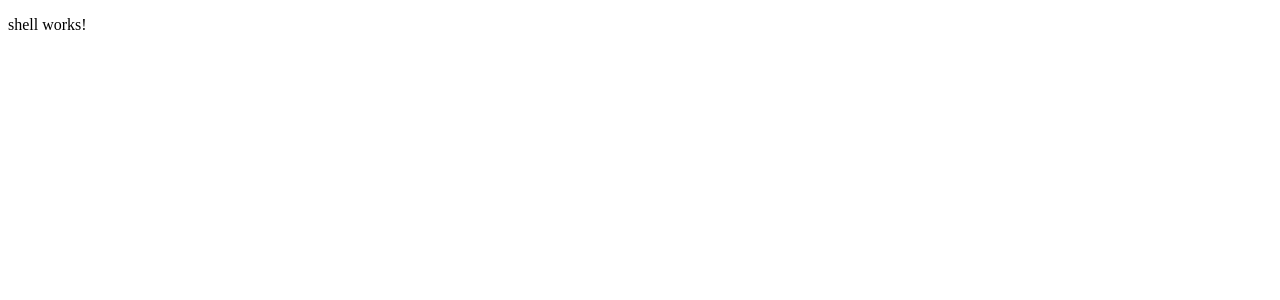
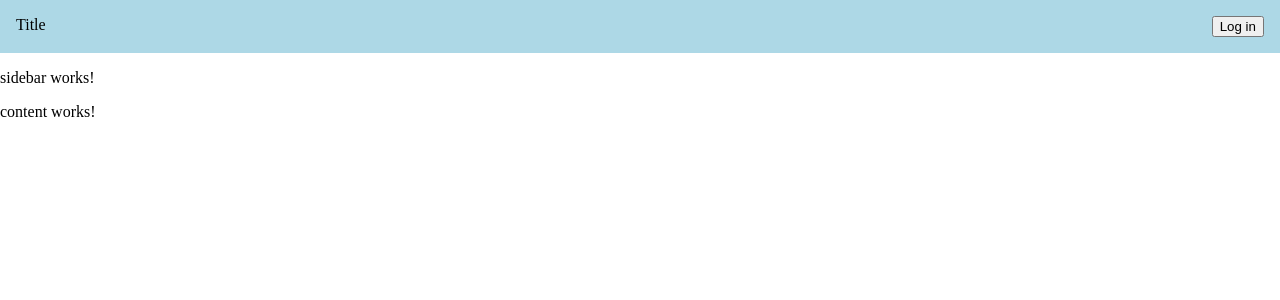
Before and after one commit to westshae/social-optim-fe, an Angular app: page / in a window 1280 px wide. Shown: the top 300 px of the page. Built offline with nearby package versions, Linux system fonts and the light colour scheme.

Commit message:
basic header

```diff
--- a/src/app/app.module.ts
+++ b/src/app/app.module.ts
@@ -6,13 +6,15 @@ import { AppComponent } from './app.component';
 import { HeaderComponent } from './header/header.component';
 import { SidebarComponent } from './sidebar/sidebar.component';
 import { ShellComponent } from './shell/shell.component';
+import { ContentComponent } from './content/content.component';
 
 @NgModule({
   declarations: [
     AppComponent,
     HeaderComponent,
     SidebarComponent,
-    ShellComponent
+    ShellComponent,
+    ContentComponent
   ],
   imports: [
     BrowserModule,
--- /dev/null
+++ b/src/app/content/content.component.html
@@ -0,0 +1 @@
+<p>content works!</p>
--- a/src/app/header/header.component.html
+++ b/src/app/header/header.component.html
@@ -1 +1,7 @@
-<p>header works!</p>
+<div class="container">
+  <span>Title</span>
+  <div class="buttons">
+    <button (click)="login()" class="auth-button" *ngIf="!loggedIn">Log in</button>
+    <button (click)="logout()" class="auth-button" *ngIf="loggedIn">Log out</button>
+  </div>
+</div>
--- a/src/app/header/header.component.less
+++ b/src/app/header/header.component.less
@@ -0,0 +1,13 @@
+.auth-button {
+}
+
+.container {
+  background-color: lightblue;
+  padding:1em;
+
+  display:flex;
+}
+
+.buttons {
+  margin-left: auto;
+}
--- a/src/app/header/header.component.ts
+++ b/src/app/header/header.component.ts
@@ -6,5 +6,12 @@ import { Component } from '@angular/core';
   styleUrls: ['./header.component.less']
 })
 export class HeaderComponent {
+  loggedIn:boolean = false;
 
+  login(){
+    this.loggedIn = true;
+  }
+  logout(){
+    this.loggedIn = false;
+  }
 }
--- a/src/app/shell/shell.component.html
+++ b/src/app/shell/shell.component.html
@@ -1 +1,5 @@
-<p>shell works!</p>
+<div class="container">
+  <app-header></app-header>
+  <app-sidebar></app-sidebar>
+  <app-content></app-content>
+</div>
--- a/src/app/shell/shell.component.less
+++ b/src/app/shell/shell.component.less
@@ -0,0 +1,3 @@
+.container {
+  width:100%;
+}
--- a/src/styles.less
+++ b/src/styles.less
@@ -1 +1,5 @@
 /* You can add global styles to this file, and also import other style files */
+body {
+  margin: 0;
+  padding: 0;
+}
```
Also changed, not shown: src/app/content/content.component.ts (added, +10 -0 lines), src/app/content/content.component.less (added), 1 other file (tests, documents, lock files or other folders).
